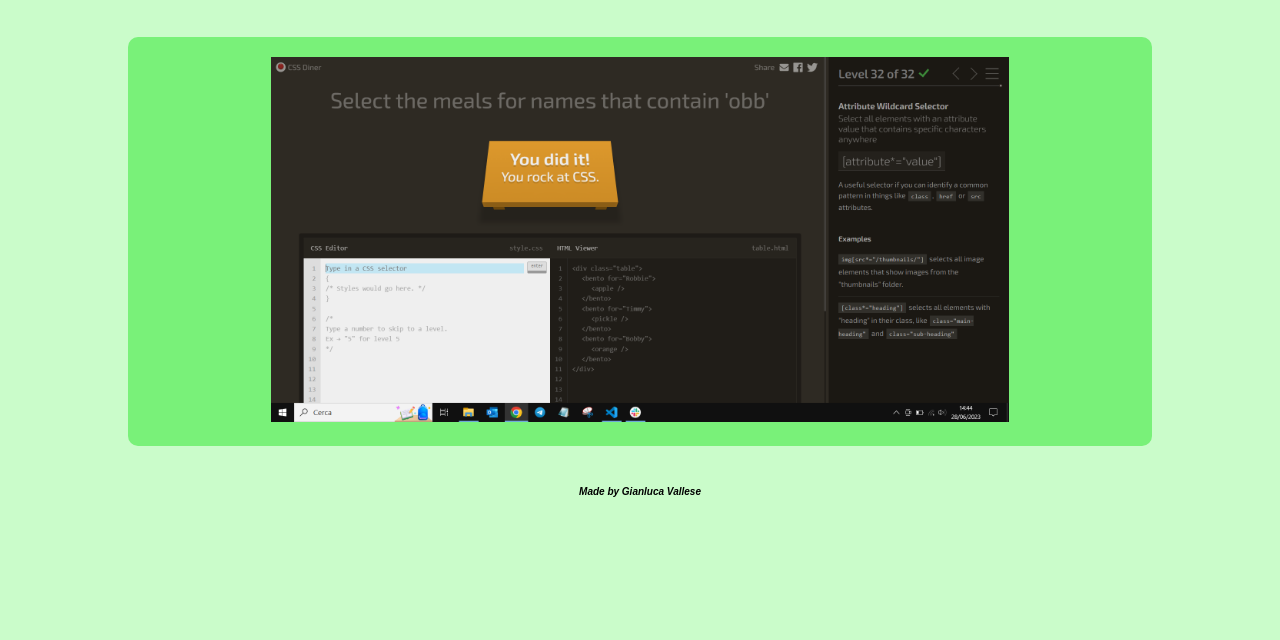
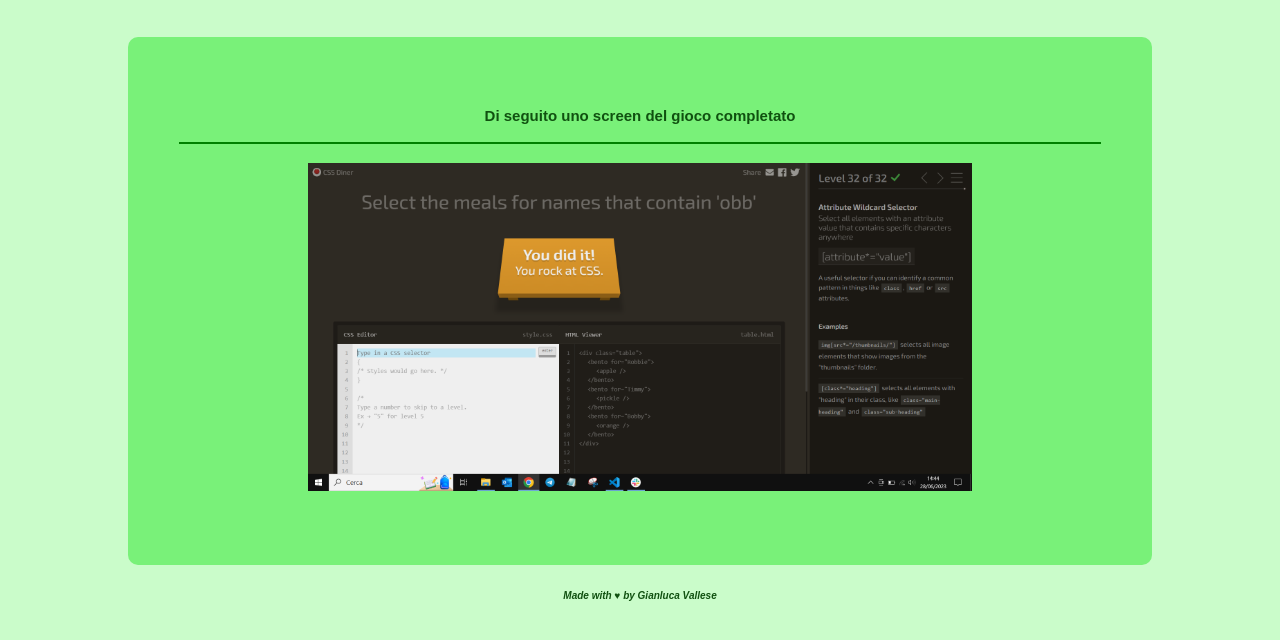
Before and after one commit to vgianluca96/html-css-flukeout, a plain HTML site: page index.html in a window 1280 px wide. Shown: the part 112-752 px from the top of the page. Drawn offline with Linux system fonts and the light colour scheme.

Commit message:
seconda versione
ulteriori modifiche sullo style

```diff
--- a/css/style.css
+++ b/css/style.css
@@ -4,45 +4,55 @@
     box-sizing: border-box;
 }
 
-body {
-    background-color: rgb(202, 252, 202);
+:root{
+    --diner-txtcolor: rgb(16, 81, 16);
+    --bg-body-color: rgb(202, 252, 202);
+    --bg-header-color: rgb(95, 208, 95);
+    --bg-img-color: rgb(121, 241, 121);
 }
 
-:root{
-    --diner-txtcolor: rgb(16, 81, 16);
-    --bg-color: rgb(95, 208, 95);
-    --bg-img-color: rgb(121, 241, 121);
+body {
+    background-color: var(--bg-body-color);
+    font-family: Arial;
+    color: var(--diner-txtcolor);
 }
 
 div.titolo{
     padding:2%;
     font-size: 50px;
-    font-family: Arial;
     font-weight: bold;
     text-align: center;
-    color: var(--diner-txtcolor);
-    background-color: var(--bg-color);
+    background-color: var(--bg-header-color);
 }
 
 img {
     width: 75%;
 }
 
-div.immagine {
-    width:80%;
+div.card {
+    width: 80%;
     margin: auto;
     margin-top: 40px;
-    padding: 20px;
+    padding: 4%;
     text-align: center;
     background-color: var(--bg-img-color);
     border-radius: 10px;
+}
 
+div.card_header {
+    padding: 2%;
+    border-bottom: 2px solid green;
+    font-size: 15px;
+    font-weight: bold;
+}
+
+div.card_img {
+    padding: 2%;
 }
 
 div.footer {
-    padding:40px;
+    padding:2%;
     font-size: 10px;
-    font-family: Arial;
     font-weight: bold;
     font-style: italic;
     text-align: center;
--- a/index.html
+++ b/index.html
@@ -17,9 +17,16 @@
 
     <main>
 
-        <div class="immagine">
-            <img src="./img/flukeout.PNG" alt="screen completamento gioco">
+        <div class="card">
+            <div class="card_header">
+                Di seguito uno screen del gioco completato
+            </div>
+            <div class="card_img">
+                <img src="./img/flukeout.PNG" alt="screen completamento gioco">
+            </div>
         </div>
+
+
 
     </main>
     <!-- main -->
@@ -27,7 +34,7 @@
     <footer>
 
         <div class="footer">
-            Made by Gianluca Vallese
+            Made with &hearts; by Gianluca Vallese
         </div>
 
     </footer>
```
